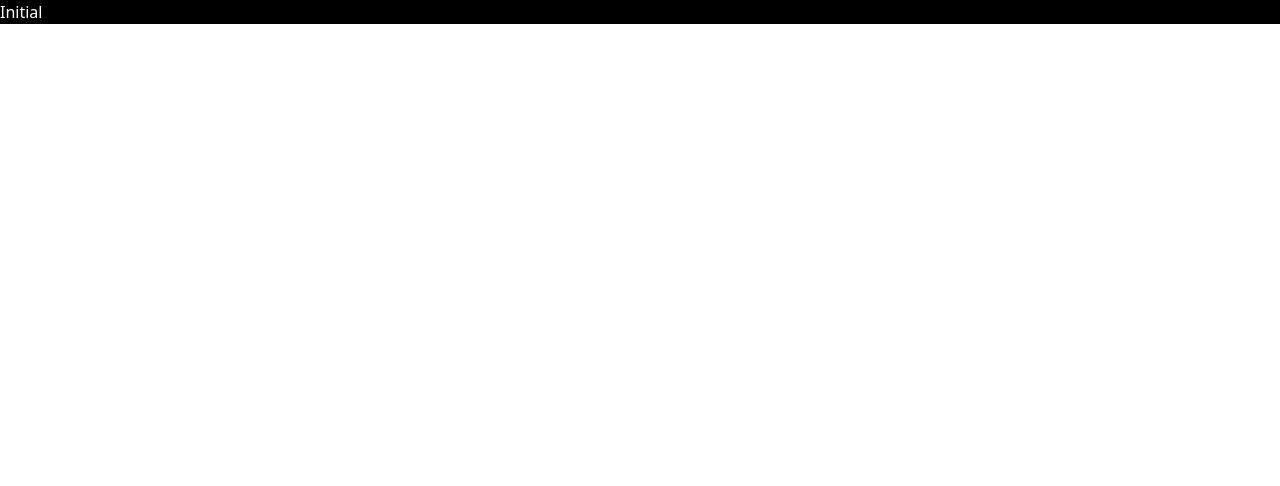
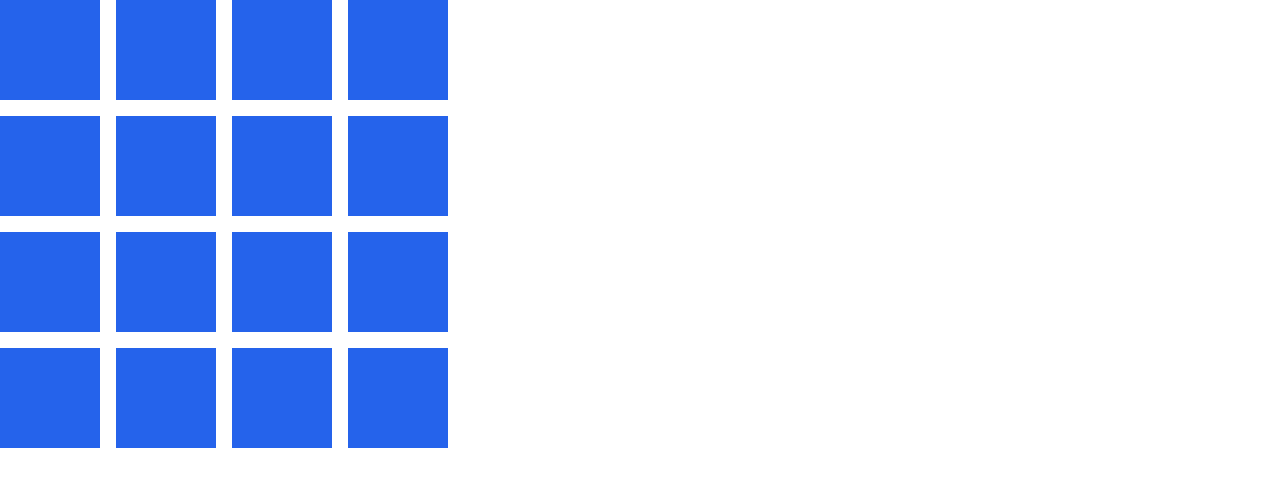
Before and after one commit to Smog342/kanjigrad, a React (Vite) app: page / in a window 1280 px wide. Shown: the top 486 px of the page. Built offline with nearby package versions, Linux system fonts and the light colour scheme.

Commit message:
kanjicard component

```diff
--- a/index.html
+++ b/index.html
@@ -4,7 +4,13 @@
     <meta charset="UTF-8" />
     <!-- <link rel="icon" type="image/svg+xml" href="/vite.svg" /> -->
     <meta name="viewport" content="width=device-width, initial-scale=1.0" />
-    <title>Vite + React + TS</title>
+    <title>Kanjigrad</title>
+    <link rel="preconnect" href="https://fonts.googleapis.com" />
+    <link rel="preconnect" href="https://fonts.gstatic.com" crossorigin />
+    <link
+      href="https://fonts.googleapis.com/css2?family=Noto+Sans+JP:wght@400;900&display=swap"
+      rel="stylesheet"
+    />
   </head>
   <body>
     <div id="root"></div>
--- a/src/App.tsx
+++ b/src/App.tsx
@@ -1,9 +1,27 @@
 import "./App.css";
+import KanjiCard from "./components/KanjiCard";
 
 function App() {
   return (
     <>
-      <div className="mt-auto mb-auto bg-black text-white">Initial</div>
+      <div className="grid grid-cols-[repeat(4,_100px)] gap-y-4 gap-x-4">
+        <KanjiCard kanji="力" />
+        <KanjiCard kanji="諦" />
+        <KanjiCard kanji="強" />
+        <KanjiCard kanji="斬" />
+        <KanjiCard kanji="侍" />
+        <KanjiCard kanji="識" />
+        <KanjiCard kanji="犬" />
+        <KanjiCard kanji="染" />
+        <KanjiCard kanji="息" />
+        <KanjiCard kanji="女" />
+        <KanjiCard kanji="季" />
+        <KanjiCard kanji="響" />
+        <KanjiCard kanji="驚" />
+        <KanjiCard kanji="車" />
+        <KanjiCard kanji="服" />
+        <KanjiCard kanji="璽" />
+      </div>
     </>
   );
 }
--- /dev/null
+++ b/src/components/KanjiCard.tsx
@@ -0,0 +1,45 @@
+import { useState } from "react";
+
+export default function KanjiCard(props: { kanji: string }) {
+  const [isFlipped, setIsFlipped] = useState(false);
+
+  return (
+    <div
+      onClick={() => {
+        setIsFlipped(!isFlipped);
+      }}
+      style={{ perspective: 1000, cursor: "pointer" }}
+    >
+      <div
+        style={
+          isFlipped
+            ? {
+                transform: "rotateY(180deg)",
+                transition: "transform 300ms ease",
+                transitionTimingFunction: "cubic-beizer(.57, .21, .69, 1.25)",
+                transformStyle: "preserve-3d",
+              }
+            : {
+                transition: "transform 300ms ease",
+                transitionTimingFunction: "cubic-beizer(.57, .21, .69, 1.25)",
+                transformStyle: "preserve-3d",
+              }
+        }
+        className="relative w-[100px] h-[100px]"
+      >
+        <div
+          style={{ backfaceVisibility: "hidden" }}
+          className="absolute w-full h-full bg-blue-600"
+        ></div>
+        <div
+          style={{ backfaceVisibility: "hidden", transform: "rotateY(180deg)" }}
+          className="absolute w-full h-full"
+        >
+          <p className="select-none font-noto font-black text-[60px] text-center">
+            {props.kanji}
+          </p>
+        </div>
+      </div>
+    </div>
+  );
+}
--- a/tailwind.config.js
+++ b/tailwind.config.js
@@ -2,7 +2,11 @@
 export default {
   content: ["./index.html", "./src/**/*.{js,ts,jsx,tsx}"],
   theme: {
-    extend: {},
+    extend: {
+      fontFamily: {
+        noto: "'Noto Sans JP', sans-serif",
+      },
+    },
   },
   plugins: [],
 };
```
